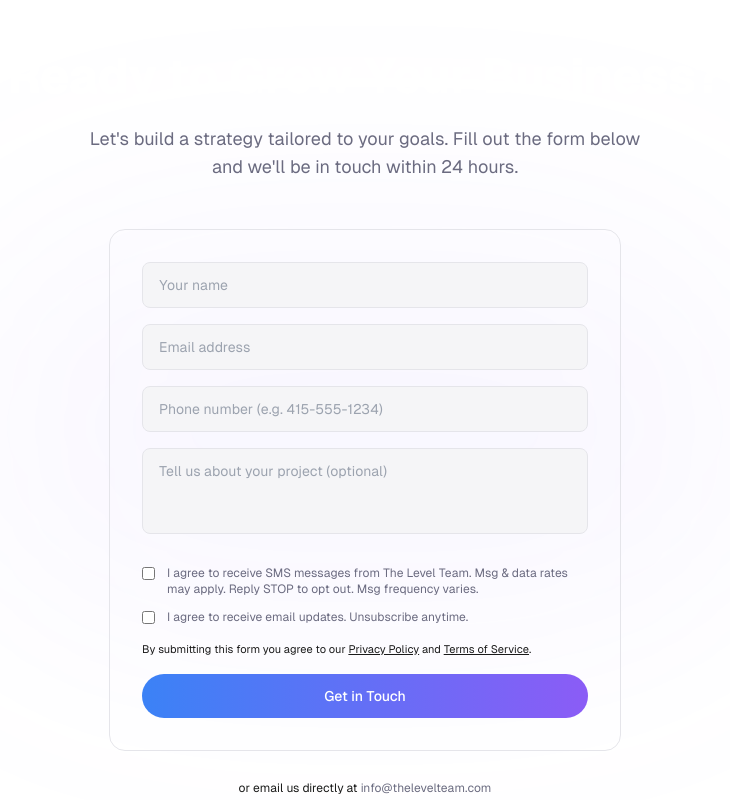
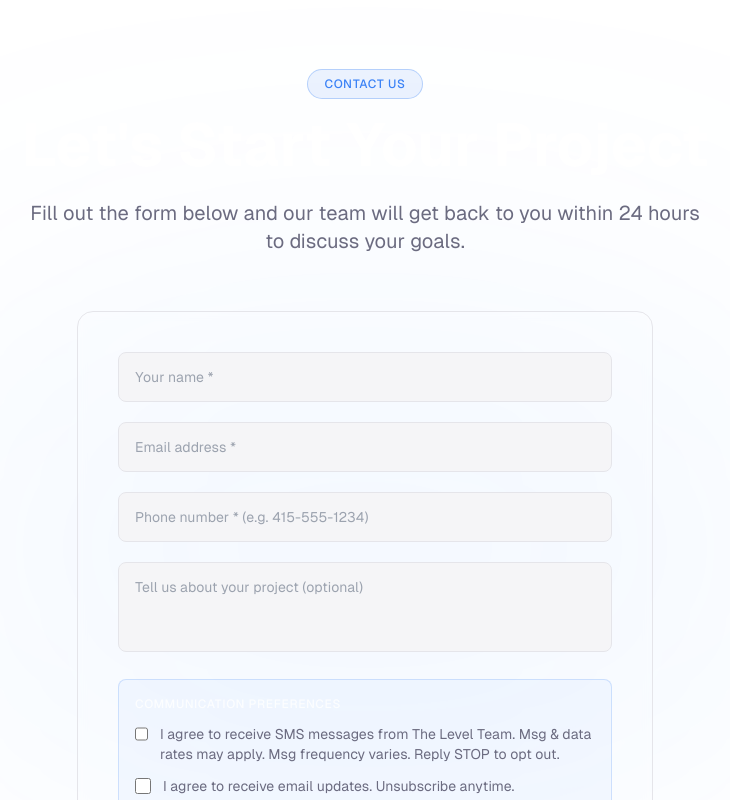
Before and after one commit to sevakogan/thelevelteam, a Next.js app: page / in a window 1280 px wide. Shown: the part 5660-6460 px from the top of the page, without its empty margins (275-1005 px from the left). Built offline with nearby package versions, Linux system fonts and the light colour scheme; no server answers; the database is empty.

Commit message:
feat: make contact form more prominent with highlighted SMS consent box
Larger heading, CONTACT US badge, COMMUNICATION PREFERENCES bordered
section for consent checkboxes, bigger text and button for better
TCR reviewer visibility.

```diff
--- a/src/components/sections/CTASection.tsx
+++ b/src/components/sections/CTASection.tsx
@@ -81,33 +81,46 @@ export default function CTASection() {
   );
 
   return (
-    <section id="contact" className="relative py-20 md:py-32 overflow-hidden">
+    <section id="contact" className="relative py-24 md:py-36 overflow-hidden">
       {/* Aurora accent */}
       <div
         className="absolute inset-0 flex items-center justify-center pointer-events-none"
         aria-hidden="true"
       >
-        <div className="w-[800px] h-[400px] rounded-full bg-accent-purple/[0.05] blur-[120px]" />
+        <div className="w-[900px] h-[500px] rounded-full bg-accent-blue/[0.06] blur-[140px]" />
       </div>
 
       <div className="relative z-10 max-w-5xl mx-auto px-6">
+        {/* Section label */}
+        <motion.div
+          initial={{ opacity: 0, y: 10 }}
+          whileInView={{ opacity: 1, y: 0 }}
+          viewport={{ once: true }}
+          transition={{ duration: 0.5 }}
+          className="text-center mb-4"
+        >
+          <span className="inline-block px-4 py-1.5 rounded-full border border-accent-blue/30 bg-accent-blue/10 text-accent-blue text-xs font-medium tracking-wider uppercase">
+            Contact Us
+          </span>
+        </motion.div>
+
         {/* Heading */}
-        <div className="text-center mb-12">
+        <div className="text-center mb-14">
           <ScrollTextReveal
-            text="Ready to Grow Your Business?"
+            text="Let's Start Your Project"
             as="h2"
             mode="word"
-            className="text-3xl md:text-5xl font-bold text-white mb-6"
+            className="text-4xl md:text-5xl lg:text-6xl font-bold text-white mb-6"
           />
           <motion.p
             initial="hidden"
             whileInView="visible"
             viewport={{ once: true }}
             variants={blurIn}
-            className="text-brand-muted text-base md:text-lg max-w-xl mx-auto leading-relaxed"
+            className="text-brand-muted text-lg md:text-xl max-w-2xl mx-auto leading-relaxed"
           >
-            Let&apos;s build a strategy tailored to your goals. Fill out the
-            form below and we&apos;ll be in touch within 24 hours.
+            Fill out the form below and our team will get back to you within 24
+            hours to discuss your goals.
           </motion.p>
         </div>
 
@@ -117,10 +130,10 @@ export default function CTASection() {
           whileInView={{ opacity: 1, y: 0 }}
           viewport={{ once: true }}
           transition={{ duration: 0.6, delay: 0.2 }}
-          className="max-w-lg mx-auto"
+          className="max-w-xl mx-auto"
         >
           {formState === "success" ? (
-            <div className="text-center py-12 rounded-2xl bg-brand-darker/50 border border-brand-border">
+            <div className="text-center py-14 rounded-2xl bg-brand-darker/60 border border-brand-border backdrop-blur-sm">
               <div className="w-16 h-16 mx-auto mb-4 rounded-full bg-green-500/20 flex items-center justify-center">
                 <svg
                   className="w-8 h-8 text-green-400"
@@ -136,7 +149,9 @@ export default function CTASection() {
                   />
                 </svg>
               </div>
-              <h3 className="text-xl font-bold text-white mb-2">Thank you!</h3>
+              <h3 className="text-2xl font-bold text-white mb-2">
+                Thank you!
+              </h3>
               <p className="text-brand-muted text-sm mb-6">
                 We&apos;ve received your inquiry and will be in touch within 24
                 hours.
@@ -151,33 +166,33 @@ export default function CTASection() {
           ) : (
             <form
               onSubmit={handleSubmit}
-              className="space-y-4 p-8 rounded-2xl bg-brand-darker/50 border border-brand-border"
+              className="space-y-5 p-8 md:p-10 rounded-2xl bg-brand-darker/60 border border-brand-border backdrop-blur-sm"
             >
               <input
                 type="text"
-                placeholder="Your name"
+                placeholder="Your name *"
                 value={form.name}
                 onChange={(e) => updateField("name", e.target.value)}
                 required
-                className="w-full px-4 py-3 rounded-lg bg-brand-darker border border-brand-border text-white text-sm placeholder:text-brand-muted/50 focus:outline-none focus:border-accent-blue transition-colors"
+                className="w-full px-4 py-3.5 rounded-lg bg-brand-darker border border-brand-border text-white text-sm placeholder:text-brand-muted/50 focus:outline-none focus:border-accent-blue transition-colors"
               />
 
               <input
                 type="email"
-                placeholder="Email address"
+                placeholder="Email address *"
                 value={form.email}
                 onChange={(e) => updateField("email", e.target.value)}
                 required
-                className="w-full px-4 py-3 rounded-lg bg-brand-darker border border-brand-border text-white text-sm placeholder:text-brand-muted/50 focus:outline-none focus:border-accent-blue transition-colors"
+                className="w-full px-4 py-3.5 rounded-lg bg-brand-darker border border-brand-border text-white text-sm placeholder:text-brand-muted/50 focus:outline-none focus:border-accent-blue transition-colors"
               />
 
               <input
                 type="tel"
-                placeholder="Phone number (e.g. 415-555-1234)"
+                placeholder="Phone number * (e.g. 415-555-1234)"
                 value={form.phone}
                 onChange={(e) => updateField("phone", e.target.value)}
                 required
-                className="w-full px-4 py-3 rounded-lg bg-brand-darker border border-brand-border text-white text-sm placeholder:text-brand-muted/50 focus:outline-none focus:border-accent-blue transition-colors"
+                className="w-full px-4 py-3.5 rounded-lg bg-brand-darker border border-brand-border text-white text-sm placeholder:text-brand-muted/50 focus:outline-none focus:border-accent-blue transition-colors"
               />
 
               <textarea
@@ -185,35 +200,39 @@ export default function CTASection() {
                 value={form.message}
                 onChange={(e) => updateField("message", e.target.value)}
                 rows={3}
-                className="w-full px-4 py-3 rounded-lg bg-brand-darker border border-brand-border text-white text-sm placeholder:text-brand-muted/50 focus:outline-none focus:border-accent-blue transition-colors resize-none"
+                className="w-full px-4 py-3.5 rounded-lg bg-brand-darker border border-brand-border text-white text-sm placeholder:text-brand-muted/50 focus:outline-none focus:border-accent-blue transition-colors resize-none"
               />
 
-              {/* SMS & Email Consent */}
-              <div className="space-y-3 pt-2">
-                <label className="flex items-start gap-3 text-xs text-brand-muted cursor-pointer">
+              {/* SMS & Email Consent — highlighted box */}
+              <div className="rounded-lg border border-accent-blue/20 bg-accent-blue/[0.04] p-4 space-y-3">
+                <p className="text-xs font-medium text-white/80 uppercase tracking-wider">
+                  Communication Preferences
+                </p>
+
+                <label className="flex items-start gap-3 text-sm text-brand-muted cursor-pointer">
                   <input
                     type="checkbox"
                     checked={form.smsConsent}
                     onChange={(e) =>
                       updateField("smsConsent", e.target.checked)
                     }
-                    className="mt-0.5 rounded border-brand-border bg-brand-darker text-accent-blue focus:ring-accent-blue"
+                    className="mt-0.5 w-4 h-4 rounded border-brand-border bg-brand-darker text-accent-blue focus:ring-accent-blue"
                   />
                   <span>
-                    I agree to receive SMS messages from The Level Team. Msg &amp;
-                    data rates may apply. Reply STOP to opt out. Msg frequency
-                    varies.
+                    I agree to receive SMS messages from The Level Team. Msg
+                    &amp; data rates may apply. Msg frequency varies. Reply STOP
+                    to opt out.
                   </span>
                 </label>
 
-                <label className="flex items-start gap-3 text-xs text-brand-muted cursor-pointer">
+                <label className="flex items-start gap-3 text-sm text-brand-muted cursor-pointer">
                   <input
                     type="checkbox"
                     checked={form.emailConsent}
                     onChange={(e) =>
                       updateField("emailConsent", e.target.checked)
                     }
-                    className="mt-0.5 rounded border-brand-border bg-brand-darker text-accent-blue focus:ring-accent-blue"
+                    className="mt-0.5 w-4 h-4 rounded border-brand-border bg-brand-darker text-accent-blue focus:ring-accent-blue"
                   />
                   <span>
                     I agree to receive email updates. Unsubscribe anytime.
@@ -222,18 +241,18 @@ export default function CTASection() {
               </div>
 
               {/* Privacy & Terms links */}
-              <p className="text-[11px] text-brand-muted/60 leading-relaxed">
+              <p className="text-xs text-brand-muted/70 leading-relaxed">
                 By submitting this form you agree to our{" "}
                 <Link
                   href="/privacy"
-                  className="underline hover:text-brand-muted transition-colors"
+                  className="underline hover:text-white transition-colors"
                 >
                   Privacy Policy
                 </Link>{" "}
                 and{" "}
                 <Link
                   href="/terms"
-                  className="underline hover:text-brand-muted transition-colors"
+                  className="underline hover:text-white transition-colors"
                 >
                   Terms of Service
                 </Link>
@@ -241,7 +260,7 @@ export default function CTASection() {
               </p>
 
               {errorMessage && (
-                <p className="text-red-400 text-xs">{errorMessage}</p>
+                <p className="text-red-400 text-sm">{errorMessage}</p>
               )}
 
               <motion.button
@@ -249,7 +268,7 @@ export default function CTASection() {
                 disabled={formState === "submitting"}
                 whileHover={{ scale: 1.02 }}
                 whileTap={{ scale: 0.98 }}
-                className="w-full py-3 rounded-full bg-gradient-to-r from-accent-blue to-accent-purple text-white text-sm font-medium disabled:opacity-50 disabled:cursor-not-allowed"
+                className="w-full py-4 rounded-full bg-gradient-to-r from-accent-blue to-accent-purple text-white font-medium text-base disabled:opacity-50 disabled:cursor-not-allowed shadow-lg shadow-accent-blue/20"
               >
                 {formState === "submitting" ? "Sending..." : "Get in Touch"}
               </motion.button>
@@ -263,14 +282,14 @@ export default function CTASection() {
           whileInView={{ opacity: 1 }}
           viewport={{ once: true }}
           transition={{ duration: 0.6, delay: 0.4 }}
-          className="text-center mt-6"
+          className="text-center mt-8"
         >
-          <span className="text-xs text-brand-muted/50">
+          <span className="text-sm text-brand-muted/50">
             or email us directly at{" "}
           </span>
           <a
             href="mailto:info@thelevelteam.com"
-            className="text-xs text-brand-muted hover:text-white transition-colors relative group"
+            className="text-sm text-brand-muted hover:text-white transition-colors relative group"
           >
             info@thelevelteam.com
             <span className="absolute bottom-0 left-0 w-0 h-[1px] bg-accent-blue group-hover:w-full transition-all duration-300" />
```
